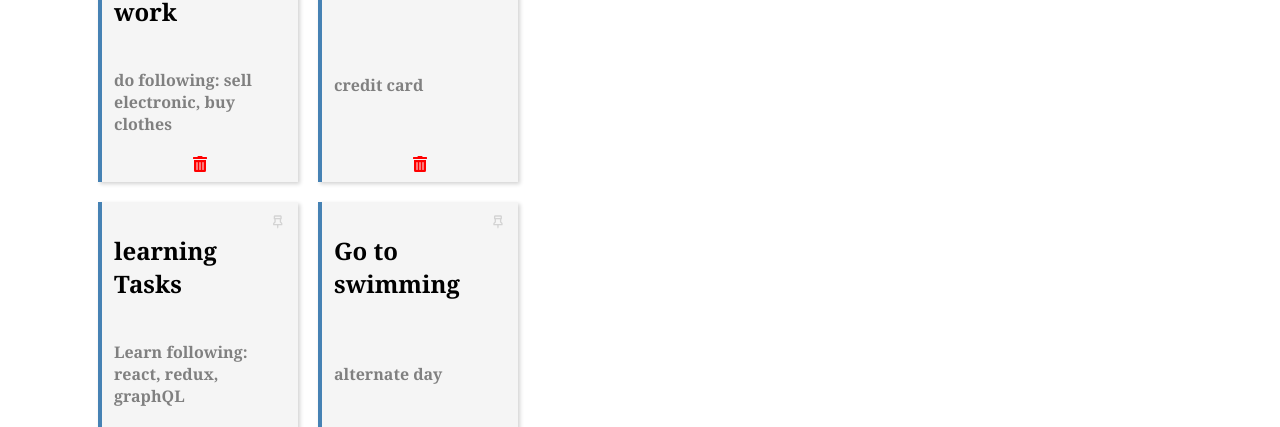
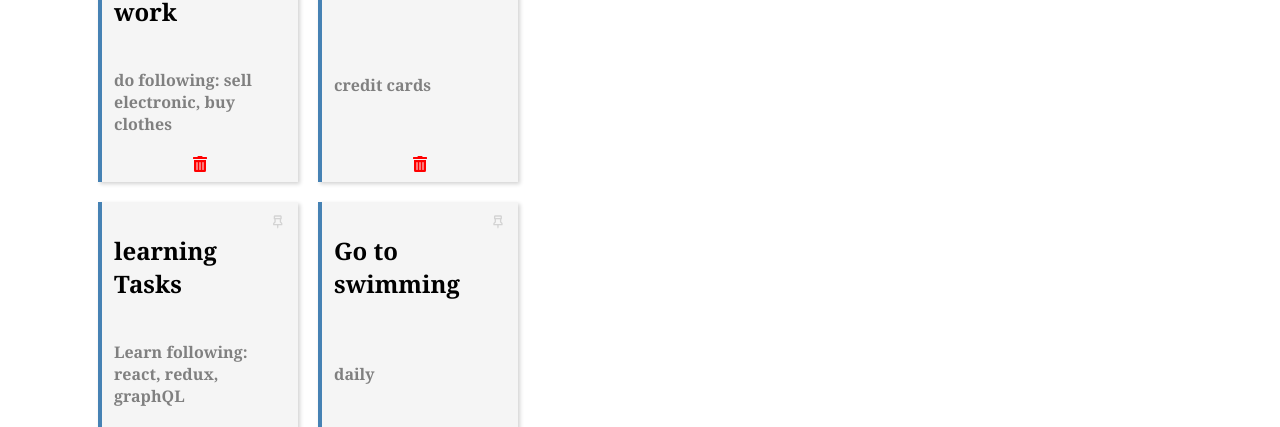
Before and after one commit to nidhidsharma08121988/simple-keep-app, a React (Create React App) app: page / in a window 1280 px wide. Shown: the part 174-601 px from the top of the page. Built offline with nearby package versions, Linux system fonts and the light colour scheme; data requests are answered from the project's data file.

Commit message:
Completed all features

```diff
--- a/db.json
+++ b/db.json
@@ -19,7 +19,7 @@
     {
       "data": {
         "title": "Bank",
-        "text": "credit card"
+        "text": "credit cards"
       },
       "pinned": true,
       "id": 11
@@ -27,7 +27,7 @@
     {
       "data": {
         "title": "Go to swimming",
-        "text": "alternate day"
+        "text": "daily"
       },
       "pinned": false,
       "id": 13
--- a/src/App.js
+++ b/src/App.js
@@ -79,9 +79,17 @@ function App() {
     setKeepStore(keepStore.filter(card => card.id !== id));
   }
 
-  //update keep store
-  const addUpdatedCard = (card) => {
-    setKeepStore([...keepStore, card]);
+  //update keep store when we click save on edit
+  const addUpdatedCard = async (card) => {
+    const res = await fetch(`http://localhost:5000/keepStore/${card.id}`, {
+      method: "PUT",
+      headers: {
+        'Content-type': 'application/json'
+      },
+      body: JSON.stringify(card),
+    })
+    const data = await res.json();
+    setKeepStore([...keepStore, data]);
   }
 
   //hide edit card
```
